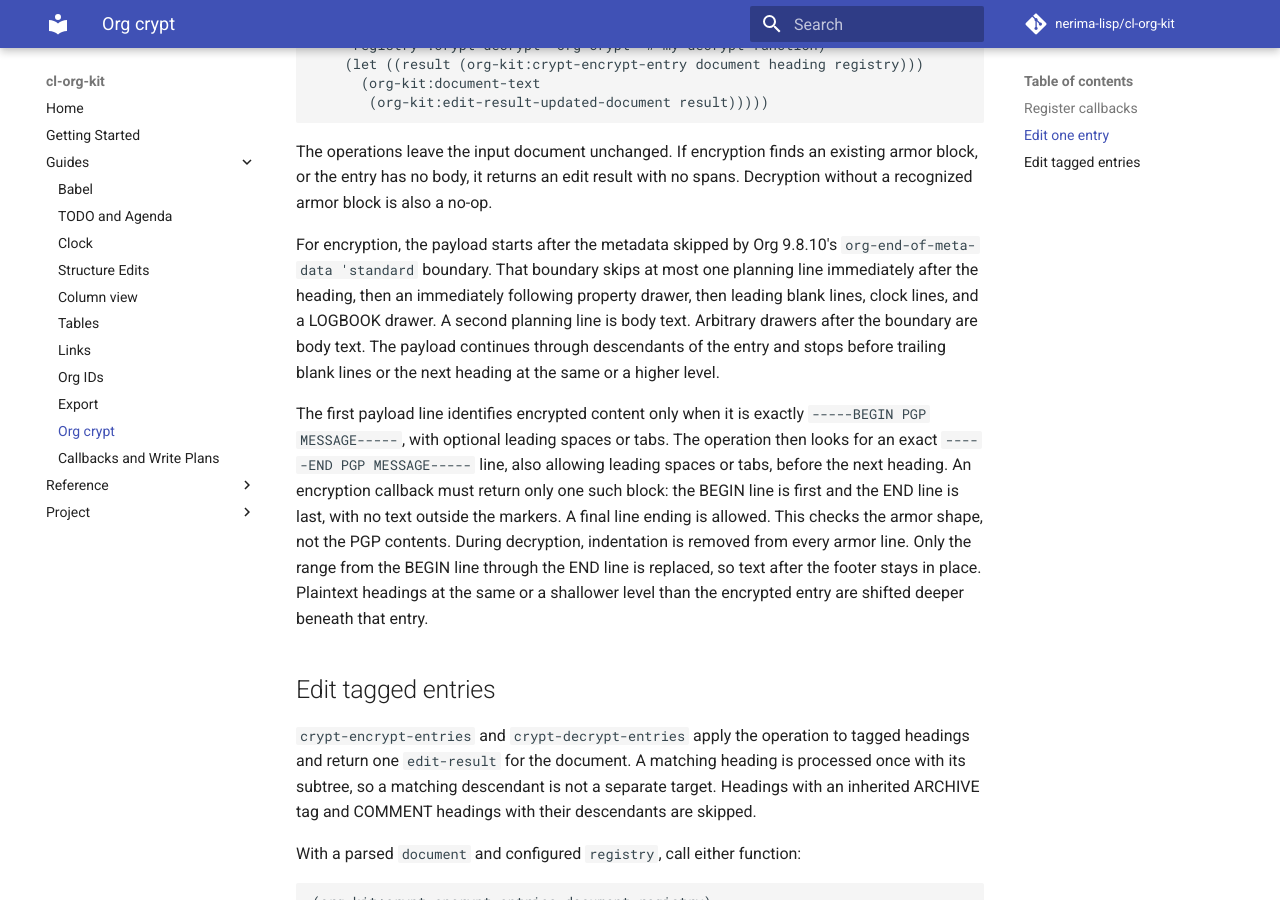
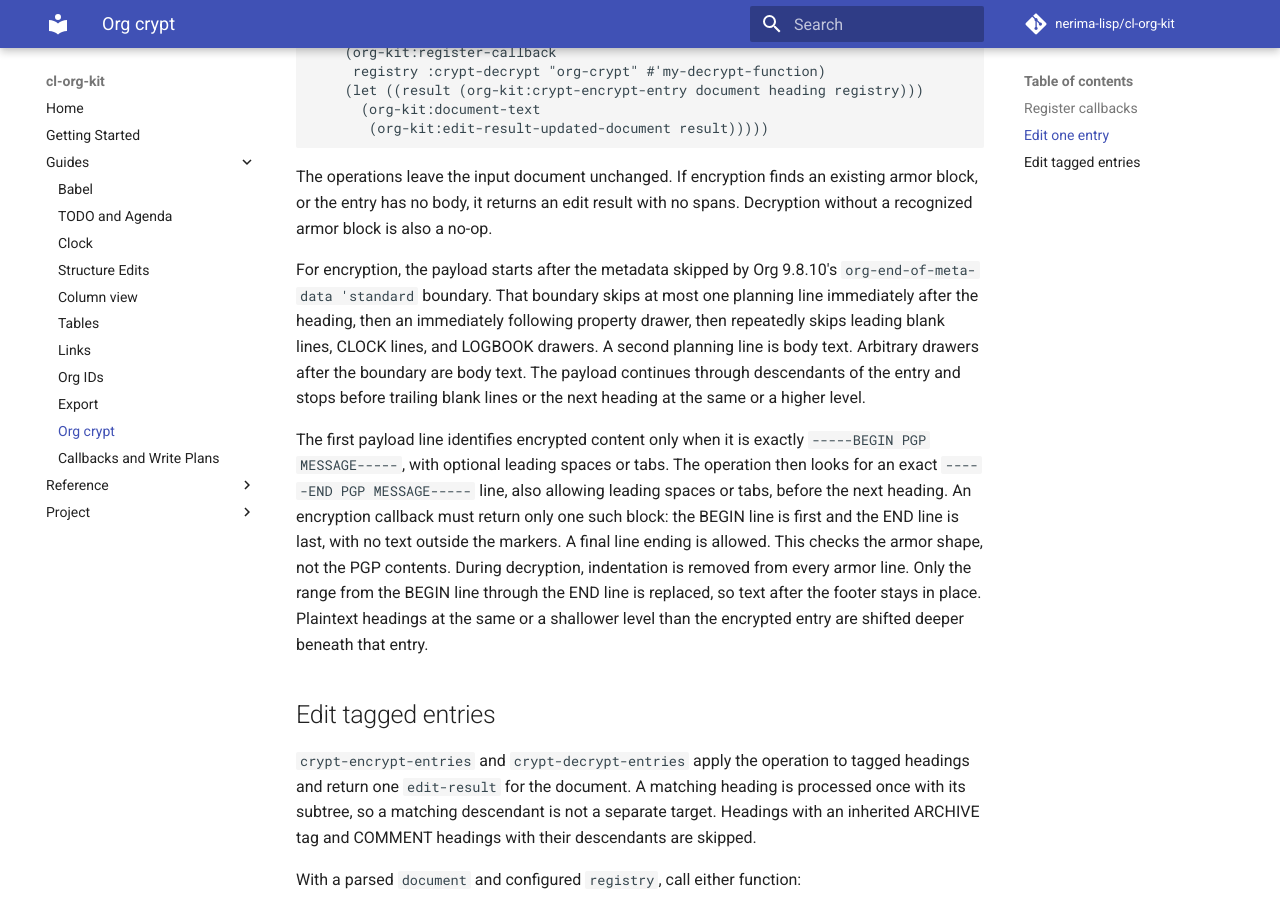
Before and after one commit to nerima-lisp/cl-org-kit, an MkDocs documentation site: the page built from docs/src/guides/crypt.md, in a window 1280 px wide and 900 px high, scrolled down 1493 px. Built offline with MkDocs 1.6.1 and Material for MkDocs 9.7.7, drawn with Linux system fonts in a browser that asks for light colours; comment, search, counter and statistics services are not loaded; some of the changed text lies outside the part shown.

Commit message:
docs: clarify crypt guide setup and metadata scan

```diff
--- a/docs/src/guides/crypt.md
+++ b/docs/src/guides/crypt.md
@@ -59,7 +59,7 @@
 
 The operations leave the input document unchanged. If encryption finds an existing armor block, or the entry has no body, it returns an edit result with no spans. Decryption without a recognized armor block is also a no-op.
 
-For encryption, the payload starts after the metadata skipped by Org 9.8.10's `org-end-of-meta-data 'standard` boundary. That boundary skips at most one planning line immediately after the heading, then an immediately following property drawer, then leading blank lines, clock lines, and a LOGBOOK drawer. A second planning line is body text. Arbitrary drawers after the boundary are body text. The payload continues through descendants of the entry and stops before trailing blank lines or the next heading at the same or a higher level.
+For encryption, the payload starts after the metadata skipped by Org 9.8.10's `org-end-of-meta-data 'standard` boundary. That boundary skips at most one planning line immediately after the heading, then an immediately following property drawer, then repeatedly skips leading blank lines, CLOCK lines, and LOGBOOK drawers. A second planning line is body text. Arbitrary drawers after the boundary are body text. The payload continues through descendants of the entry and stops before trailing blank lines or the next heading at the same or a higher level.
 
 The first payload line identifies encrypted content only when it is exactly `-----BEGIN PGP MESSAGE-----`, with optional leading spaces or tabs. The operation then looks for an exact `-----END PGP MESSAGE-----` line, also allowing leading spaces or tabs, before the next heading. An encryption callback must return only one such block: the BEGIN line is first and the END line is last, with no text outside the markers. A final line ending is allowed. This checks the armor shape, not the PGP contents. During decryption, indentation is removed from every armor line. Only the range from the BEGIN line through the END line is replaced, so text after the footer stays in place. Plaintext headings at the same or a shallower level than the encrypted entry are shifted deeper beneath that entry.
 
```
Also changed, not shown: other parts of docs/src/guides/crypt.md (+1 -1 lines).
